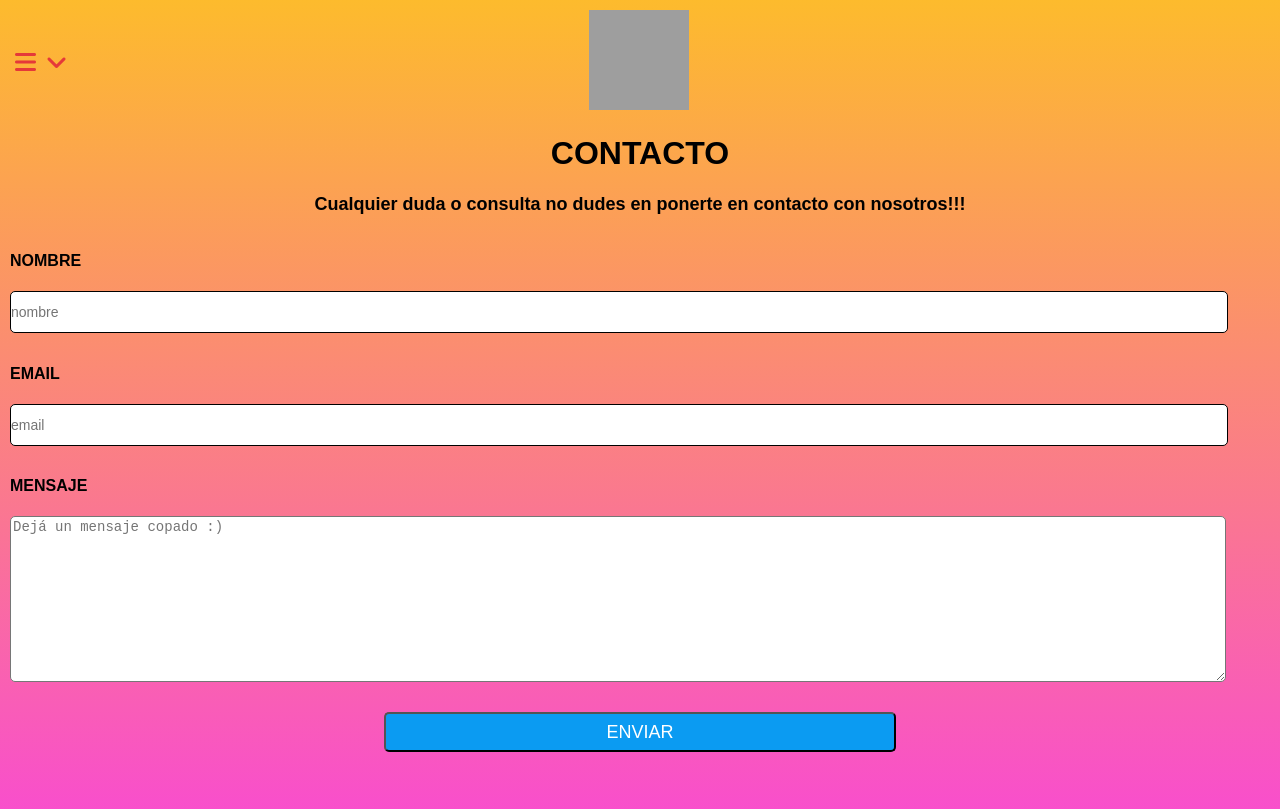
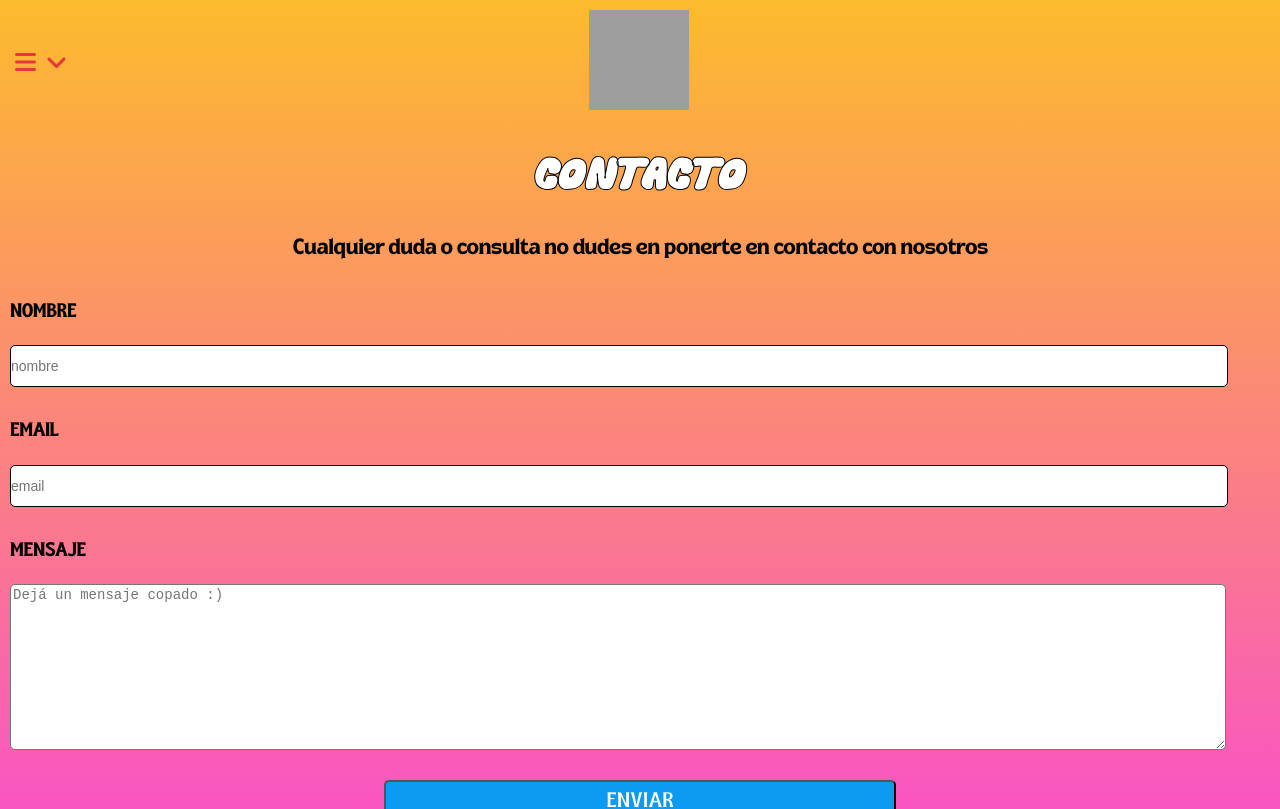
Before and after one commit to Pablito-1988/dog-grow, a React (Create React App) app: page /contact in a window 1280 px wide. Shown: the top 809 px of the page. Built offline with nearby package versions, Linux system fonts and the light colour scheme; grey boxes are pictures that could not be loaded.

Commit message:
new fonts on contact form

```diff
--- a/src/components/Contact/Contact.css
+++ b/src/components/Contact/Contact.css
@@ -4,7 +4,14 @@
     width: 100%;
     align-items: center;
     margin-bottom: 50px;
+    font-family: 'Benoa-regular';
 
+}
+.contactTitle{
+  font-family: 'Funny-munk';
+  color: white;
+  -webkit-text-stroke: 1px black;
+  font-size: 40px;
 }
 .contactQuote{
     font-size: 18px;
@@ -34,6 +41,7 @@
 textarea{
     border-radius: 5px;
     font-size: 14px;
+
 }
 .submitButton{
     width: 100%;
@@ -49,6 +57,7 @@ textarea{
     font-size: 18px;
     background-color: rgb(11, 155,242);
     color: #fff;
+    font-family: 'Benoa-regular';
 }
 .contactButton:hover{
     background-color: #fff;
--- a/src/components/Contact/Contact.js
+++ b/src/components/Contact/Contact.js
@@ -6,8 +6,8 @@ const Contact = () => {
     return (
        <>
        <div className='contactContainer'>
-            <h1>CONTACTO</h1>
-            <p className='contactQuote'>Cualquier duda o consulta no dudes en ponerte en contacto con nosotros!!!</p>
+            <h1 className='contactTitle'>CONTACTO</h1>
+            <p className='contactQuote'>Cualquier duda o consulta no dudes en ponerte en contacto con nosotros</p>
             <ContactForm />
        </div>
 
--- a/src/components/Products/ProductDetail.js
+++ b/src/components/Products/ProductDetail.js
@@ -72,7 +72,7 @@ const ProductDetail = () => {
           {/* <span className="divisor"></span> */}
           <div className='productData'>
             <p className='productDetailName'>{product[0].productName}</p>
-            <p className='productPrice'>$ {product[0].price}</p>
+            <p className='productPrice'>${product[0].price}</p>
             <span className='divisor'></span>
             <p className='productDescription'>
               {product[0].productDescription}
```
